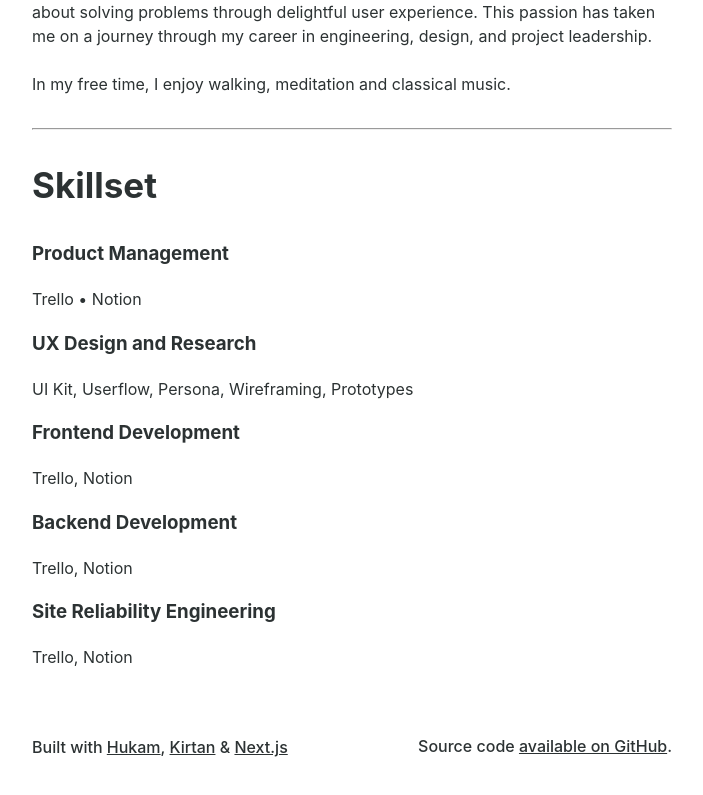
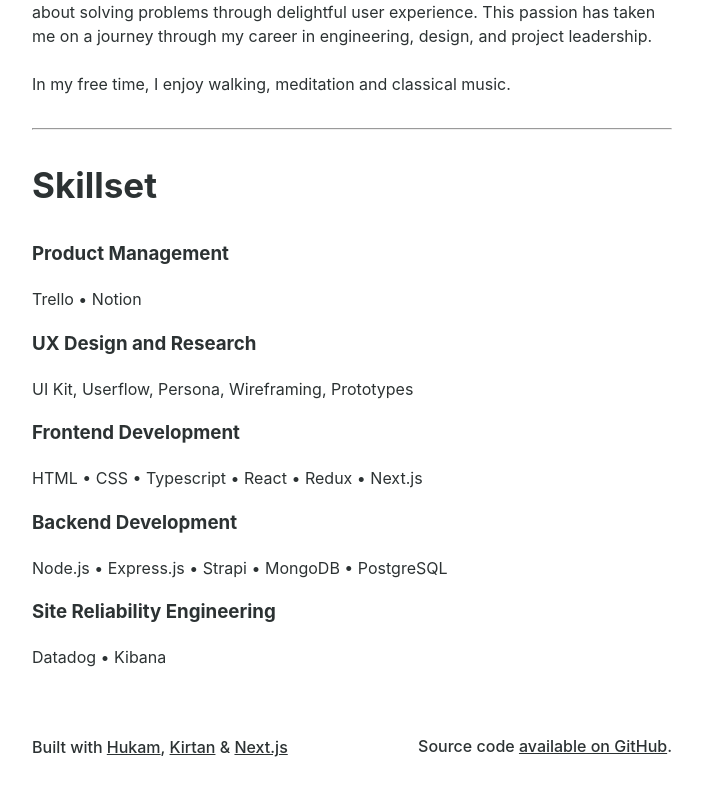
Before and after one commit to gurjotsinghdev/gurjotsinghdev, a Next.js app: page /about in a window 1280 px wide. Shown: the part 303-1098 px from the top of the page, without its empty margins (288-991 px from the left). Built offline with nearby package versions, Linux system fonts and the light colour scheme.

Commit message:
final bug fixes

```diff
--- a/components/aboutMe.js
+++ b/components/aboutMe.js
@@ -24,11 +24,11 @@ export default function AboutMe ( ) {
                 <h3>UX Design and Research</h3>
                 <p>UI Kit, Userflow, Persona, Wireframing, Prototypes </p>
                 <h3>Frontend Development</h3>
-                <p>Trello, Notion</p>
+                <p>HTML • CSS • Typescript • React • Redux • Next.js </p>
                 <h3>Backend Development</h3>
-                <p>Trello, Notion</p>
+                <p>Node.js • Express.js • Strapi • MongoDB • PostgreSQL</p>
                 <h3>Site Reliability Engineering</h3>
-                <p>Trello, Notion</p>
+                <p>Datadog • Kibana </p>
 
             </div>
 
```
